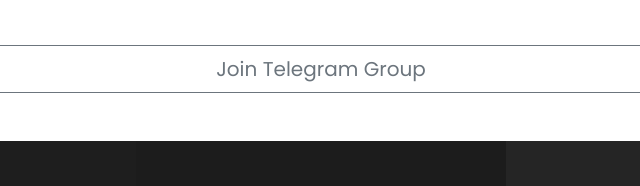
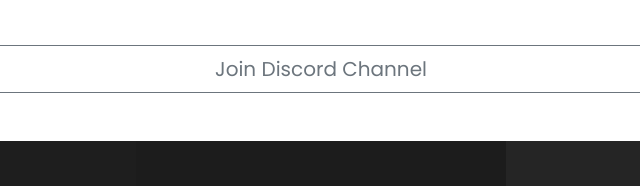
Before and after one commit to Big-Beetal/big-beetal.github.io, a plain HTML site: page index.html in a window 1280 px wide. Shown: the part 799-985 px from the top of the page, 319-959 px from the left. Drawn offline with nearby package versions, Linux system fonts and the light colour scheme; files that its build step writes are made by us from their sources.

Commit message:
Update index.html

```diff
--- a/index.html
+++ b/index.html
@@ -136,8 +136,8 @@
     <div class="container mt-5 mb-5" id="soon">
       <h2 class="mt-2 text-center">We will be soon!</h2>
 
-      <a href="https://t.me/join_bigbeetal" class="btn btn-outline-secondary btn-lg btn-block mt-5 mb-5">
-        Join Telegram Group
+      <a href="https://discord.gg/M7PqHREy3M" class="btn btn-outline-secondary btn-lg btn-block mt-5 mb-5">
+        Join Discord Channel
       </a>
     </div>
 
```
